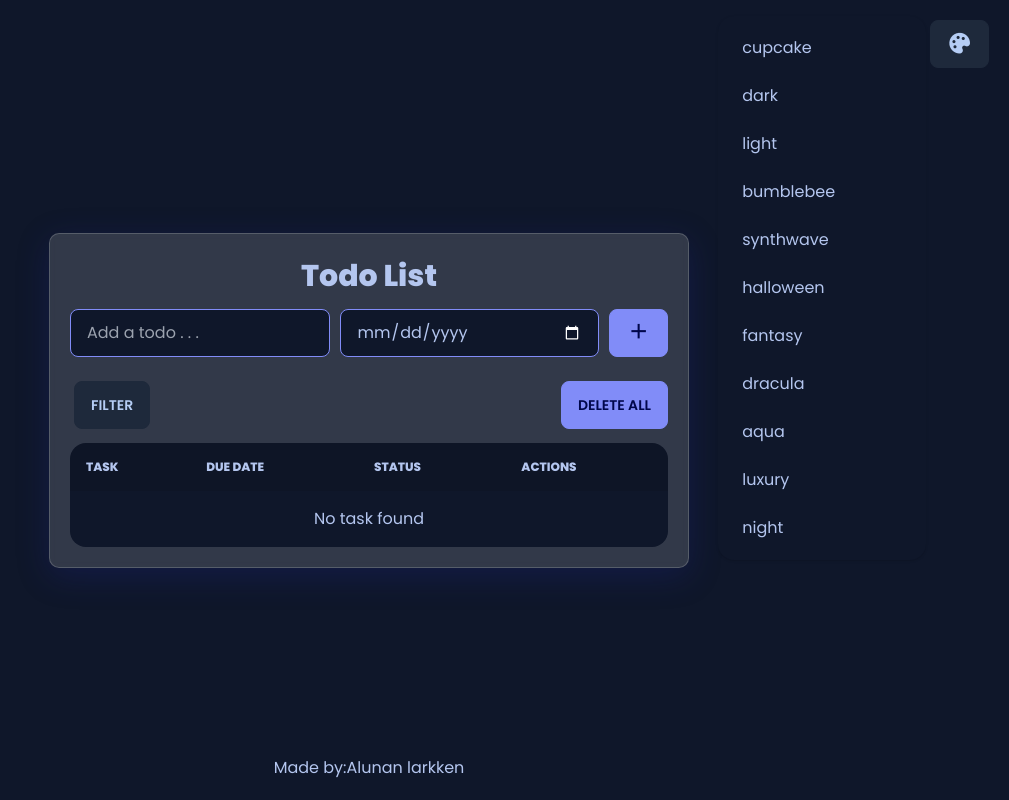
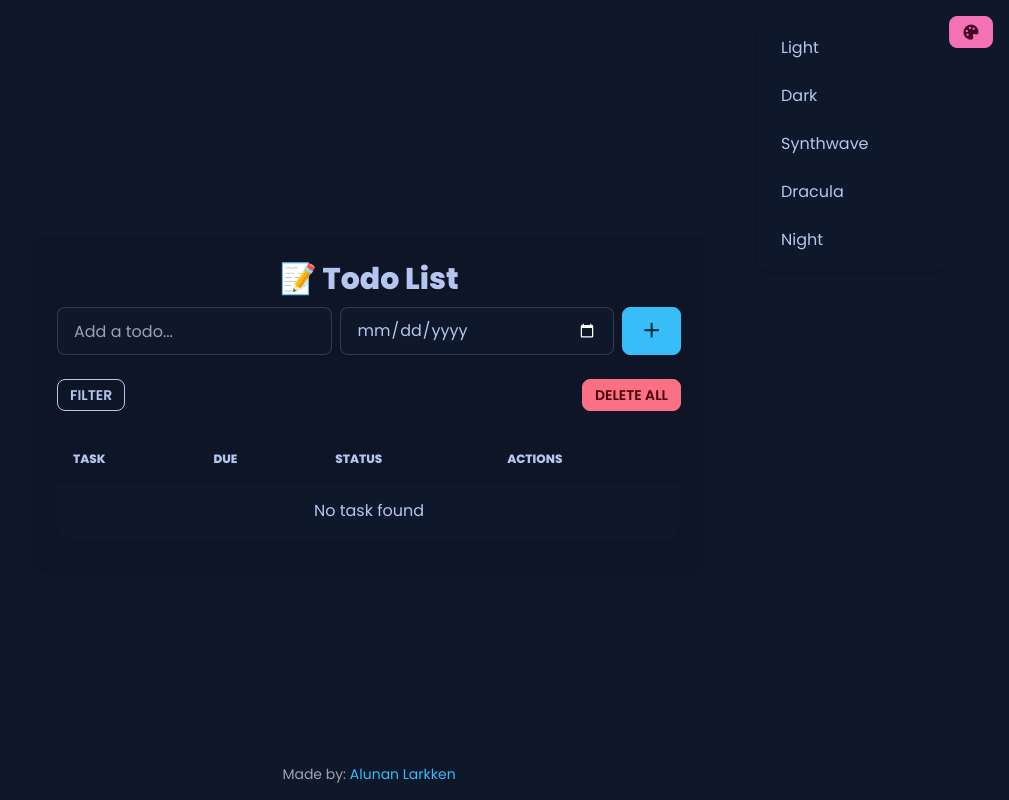
Before and after one commit to larks11/ALUNAN_TO-DO-LIST, a plain HTML site: page index.html in a window 1280 px wide. Both pictures are taken after a click on the label 1230 px from the left and 44 px from the top of the page. Shown: the whole page, without its empty margins (271-1280 px from the left). Drawn offline with nearby package versions, Linux system fonts and the light colour scheme.

Commit message:
Update index.html

```diff
--- a/index.html
+++ b/index.html
@@ -1,99 +1,83 @@
 <!DOCTYPE html>
 <html lang="en" data-theme="night">
   <head>
-    <meta charset="UTF-8">
-    <meta http-equiv="X-UA-Compatible" content="IE=edge">
-    <meta name="viewport" content="width=device-width, initial-scale=1.0">
+    <meta charset="UTF-8" />
+    <meta http-equiv="X-UA-Compatible" content="IE=edge" />
+    <meta name="viewport" content="width=device-width, initial-scale=1.0" />
 
-    <!-- CSS -->
-    <link rel="stylesheet" href="css/style.css">
+    <title>Todo List</title>
+    <link rel="icon" href="res/favicon.ico" type="image/x-icon" />
 
-    <!--- Tailwind CSS & Daisy UI CSS -->
-    <link href="https://cdn.jsdelivr.net/npm/daisyui@2.18.0/dist/full.css" rel="stylesheet" type="text/css" />
-    <link href="https://cdn.jsdelivr.net/npm/tailwindcss@2.2/dist/tailwind.min.css" rel="stylesheet" type="text/css" />
-    <link href='https://unpkg.com/boxicons@2.1.2/css/boxicons.min.css' rel='stylesheet'>
+    <link href="https://cdn.jsdelivr.net/npm/tailwindcss@2.2.19/dist/tailwind.min.css" rel="stylesheet" />
+    <link href="https://cdn.jsdelivr.net/npm/daisyui@2.18.0/dist/full.css" rel="stylesheet" />
+    <link href="https://unpkg.com/boxicons@2.1.2/css/boxicons.min.css" rel="stylesheet" />
+    <link rel="stylesheet" href="css/style.css" />
+  </head>
 
-    <!-- Favicon -->
-    <link rel="icon" type="image/svg+xml" href="res/favicon.ico">
+  <body class="min-h-screen flex items-center justify-center p-4">
 
-    <title>TO-DO-LIST</title>
-</head>
-<body>
+    <div class="absolute top-4 right-4">
+      <div class="dropdown dropdown-left">
+        <label tabindex="0" class="btn btn-sm btn-accent">
+          <i class="bx bxs-palette text-lg"></i>
+        </label>
+        <ul tabindex="0" class="dropdown-content menu bg-base-100 shadow rounded-box w-48 p-2">
+          <li class="theme-item" theme="light"><a>Light</a></li>
+          <li class="theme-item" theme="dark"><a>Dark</a></li>
+          <li class="theme-item" theme="synthwave"><a>Synthwave</a></li>
+          <li class="theme-item" theme="dracula"><a>Dracula</a></li>
+          <li class="theme-item" theme="night"><a>Night</a></li>
+        </ul>
+      </div>
+    </div>
 
-    <!-- Copyright -->
-    <footer>
-        <div class="author-text">
-            <p>Made by:Alunan larkken</b></a></p>
-        </div>
-    </footer>
 
-    <div class="container">
-        <header>
-            <h1>Todo List</h1>
-            <!-- Error message -->
+    <div class="w-full max-w-2xl bg-base-200 shadow-xl rounded-lg p-6 space-y-6">
+      <header class="text-center space-y-2">
+        <h1 class="text-3xl font-bold">📝 Todo List</h1>
         <div class="alert-message"></div>
-            <div class="input-section">
-                <input type="text" placeholder="Add a todo . . ." class="input input-bordered input-secondary w-full max-w-xs" />
-                <input type="date" class="input input-bordered input-secondary w-full max-w-xs schedule-date" />
-                <button class="btn btn-secondary add-task-button">
+        <div class="flex flex-col sm:flex-row gap-2">
+          <input type="text" placeholder="Add a todo..." class="input input-bordered w-full" />
+          <input type="date" class="input input-bordered schedule-date w-full sm:max-w-[200px]" />
+          <button class="btn btn-primary add-task-button">
             <i class="bx bx-plus bx-sm"></i>
           </button>
         </div>
       </header>
 
-        <div class="todos-filter">
+      <div class="flex justify-between items-center">
         <div class="dropdown">
-                <label tabindex="0" class="btn m-1">Filter</label>
-                <ul tabindex="0" class="dropdown-content menu p-2 shadow bg-base-100 rounded-box w-52">
+          <label tabindex="0" class="btn btn-outline btn-sm">Filter</label>
+          <ul tabindex="0" class="dropdown-content menu bg-base-100 shadow rounded-box w-40 p-2">
             <li onclick="filterTodos('all')"><a>All</a></li>
             <li onclick="filterTodos('pending')"><a>Pending</a></li>
             <li onclick="filterTodos('completed')"><a>Completed</a></li>
           </ul>
         </div>
-            <button class="btn btn-secondary delete-all-btn">
-                Delete All
-            </button>
+        <button class="btn btn-sm btn-error delete-all-btn">Delete All</button>
       </div>
 
+
+      <div class="overflow-x-auto">
         <table class="table w-full">
           <thead>
             <tr>
               <th>Task</th>
-                    <th>Due Date</th>
+              <th>Due</th>
               <th>Status</th>
               <th>Actions</th>
             </tr>
           </thead>
-            <tbody class="todos-list-body">
-            </tbody>
+          <tbody class="todos-list-body"></tbody>
         </table>
-
-    </div>
-
-    <!--Theme switcher-->
-    <div class="theme-switcher">
-        <div class="dropdown dropdown-left">
-            <label tabindex="0" class="btn m-1">
-                <i class='bx bxs-palette bx-sm'></i>
-            </label>
-            <ul tabindex="0" class="dropdown-content menu p-2 shadow bg-base-100 rounded-box w-52">
-                <li class="theme-item" theme="cupcake"><a>cupcake</a></li>
-                <li class="theme-item" theme="dark"><a>dark</a></li>
-                <li class="theme-item" theme="light"><a>light</a></li>
-                <li class="theme-item" theme="bumblebee"><a>bumblebee</a></li>
-                <li class="theme-item" theme="synthwave"><a>synthwave</a></li>
-                <li class="theme-item" theme="halloween"><a>halloween</a></li>
-                <li class="theme-item" theme="fantasy"><a>fantasy</a></li>
-                <li class="theme-item" theme="dracula"><a>dracula</a></li>
-                <li class="theme-item" theme="aqua"><a>aqua</a></li>
-                <li class="theme-item" theme="luxury"><a>luxury</a></li>
-                <li class="theme-item" theme="night"><a>night</a></li>
-            </ul>
       </div>
     </div>
 
-    <!-- JS -->
+
+    <footer class="absolute bottom-4 left-0 right-0 text-center text-sm text-gray-400">
+      Made by: <span class="text-primary">Alunan Larkken</span>
+    </footer>
+
     <script src="js/main.js"></script>
-
   </body>
 </html>
```
Lines whose indentation alone changed are shown as unchanged.
